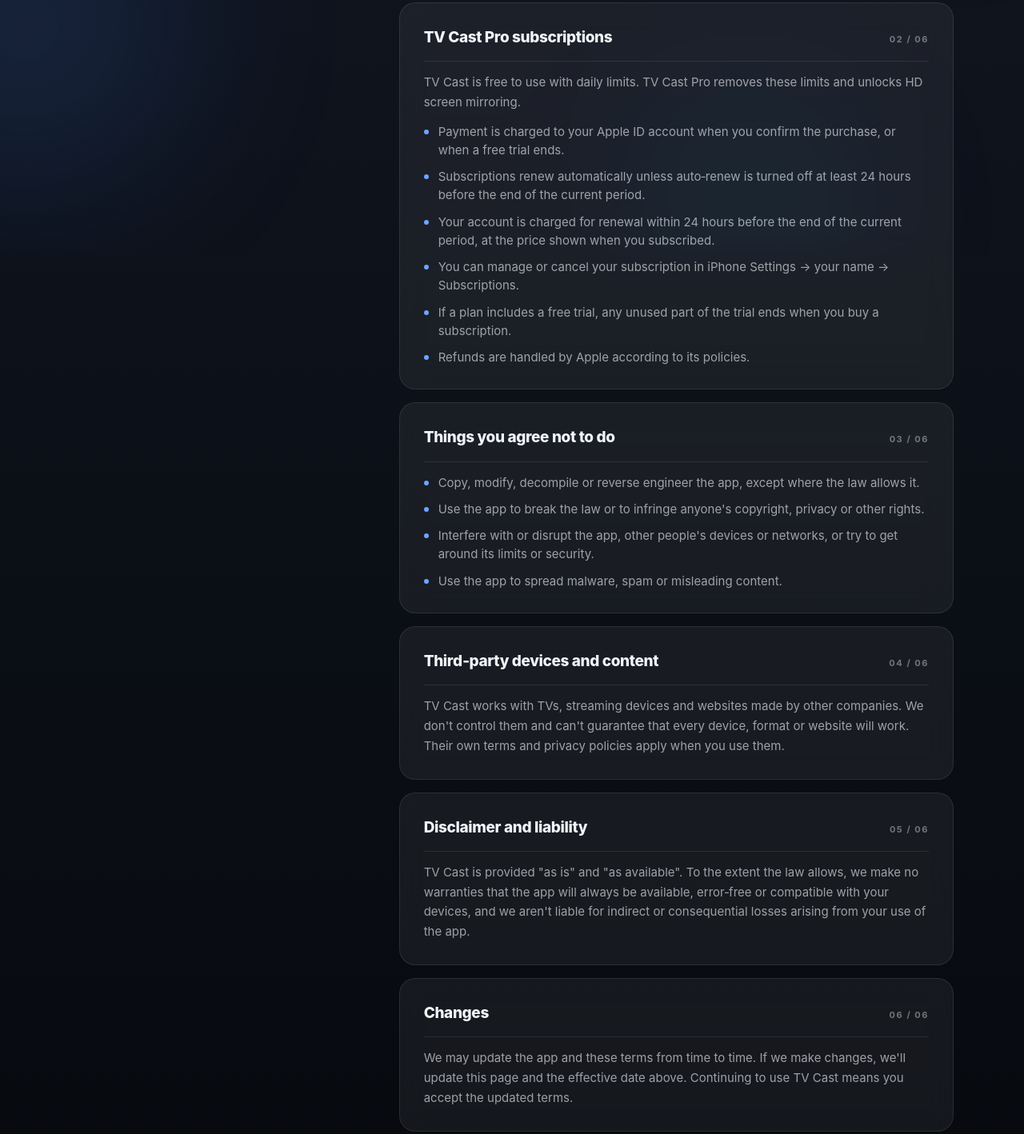
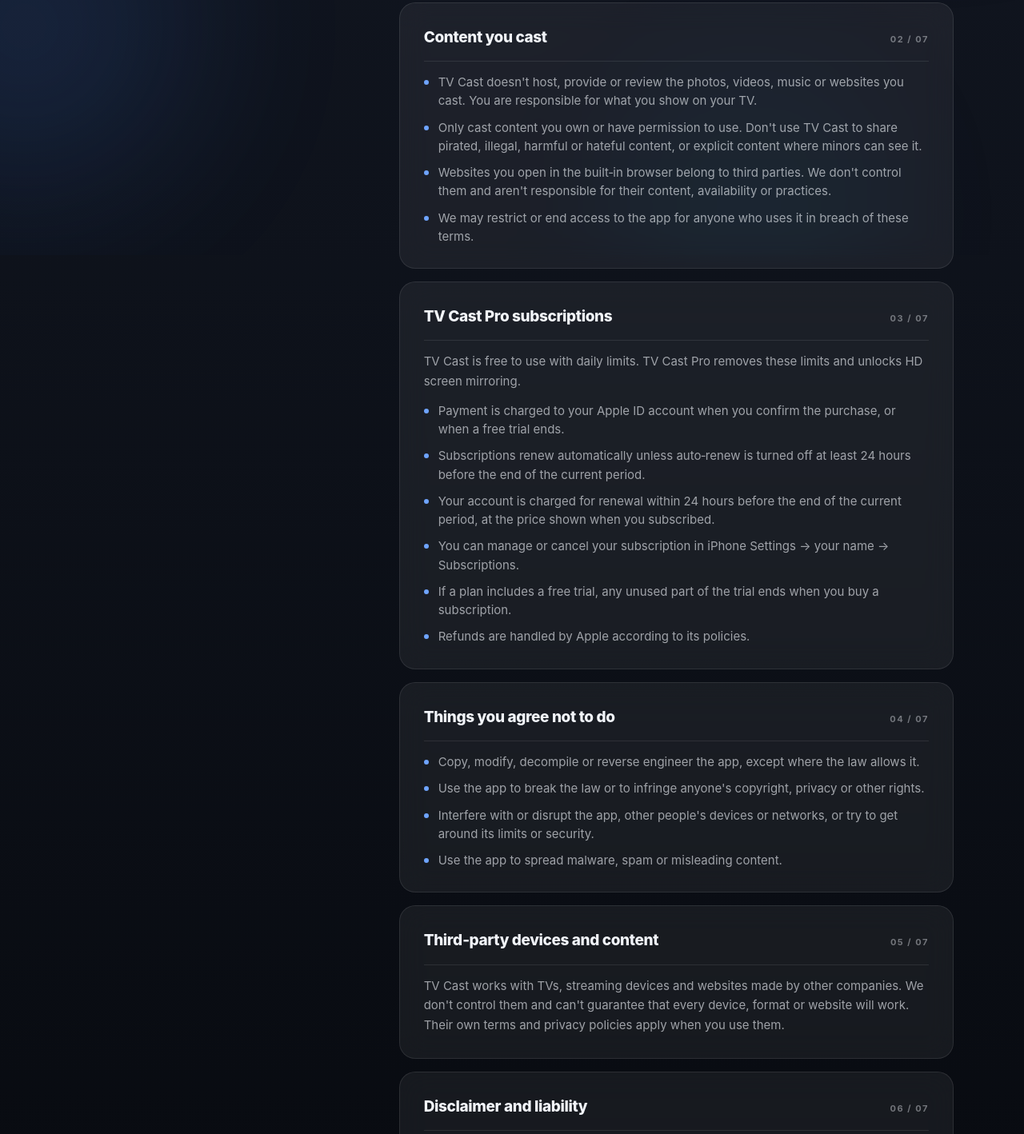
Before and after one commit to DoHiep990507/tvcast-legal, a plain HTML site: page terms.html in a window 1280 px wide. Shown: the part 481-1899 px from the top of the page at 80% size. Drawn offline with Linux system fonts and the light colour scheme.

Commit message:
Add Content you cast section to Terms of Use

```diff
--- a/terms.html
+++ b/terms.html
@@ -44,27 +44,31 @@
         <div class="editorial-flow">
           <div class="policy-cards">
             <article class="glass-card policy-card">
-              <div class="policy-card-head"><h2 class="policy-title">Using TV Cast</h2><span class="section-num">01 / 06</span></div>
+              <div class="policy-card-head"><h2 class="policy-title">Using TV Cast</h2><span class="section-num">01 / 07</span></div>
               <div class="policy-body"><p>TV Cast lets you send photos, videos, music, web videos and your screen from your iPhone to compatible TVs on your own network. You may use the app for personal, non‑commercial purposes, subject to these terms and Apple's <a href="https://www.apple.com/legal/internet-services/itunes/dev/stdeula/">Licensed Application End User License Agreement</a>.</p><p>You are responsible for the content you cast and for having the rights to show it. Some websites and services don't allow their content to be cast, and TV Cast doesn't work around those restrictions.</p></div>
             </article>
             <article class="glass-card policy-card">
-              <div class="policy-card-head"><h2 class="policy-title">TV Cast Pro subscriptions</h2><span class="section-num">02 / 06</span></div>
+              <div class="policy-card-head"><h2 class="policy-title">Content you cast</h2><span class="section-num">02 / 07</span></div>
+              <div class="policy-body"><ul class="bullet-list"><li>TV Cast doesn't host, provide or review the photos, videos, music or websites you cast. You are responsible for what you show on your TV.</li><li>Only cast content you own or have permission to use. Don't use TV Cast to share pirated, illegal, harmful or hateful content, or explicit content where minors can see it.</li><li>Websites you open in the built‑in browser belong to third parties. We don't control them and aren't responsible for their content, availability or practices.</li><li>We may restrict or end access to the app for anyone who uses it in breach of these terms.</li></ul></div>
+            </article>
+            <article class="glass-card policy-card">
+              <div class="policy-card-head"><h2 class="policy-title">TV Cast Pro subscriptions</h2><span class="section-num">03 / 07</span></div>
               <div class="policy-body"><p>TV Cast is free to use with daily limits. TV Cast Pro removes these limits and unlocks HD screen mirroring.</p><ul class="bullet-list"><li>Payment is charged to your Apple ID account when you confirm the purchase, or when a free trial ends.</li><li>Subscriptions renew automatically unless auto‑renew is turned off at least 24 hours before the end of the current period.</li><li>Your account is charged for renewal within 24 hours before the end of the current period, at the price shown when you subscribed.</li><li>You can manage or cancel your subscription in iPhone Settings → your name → Subscriptions.</li><li>If a plan includes a free trial, any unused part of the trial ends when you buy a subscription.</li><li>Refunds are handled by Apple according to its policies.</li></ul></div>
             </article>
             <article class="glass-card policy-card">
-              <div class="policy-card-head"><h2 class="policy-title">Things you agree not to do</h2><span class="section-num">03 / 06</span></div>
+              <div class="policy-card-head"><h2 class="policy-title">Things you agree not to do</h2><span class="section-num">04 / 07</span></div>
               <div class="policy-body"><ul class="bullet-list"><li>Copy, modify, decompile or reverse engineer the app, except where the law allows it.</li><li>Use the app to break the law or to infringe anyone's copyright, privacy or other rights.</li><li>Interfere with or disrupt the app, other people's devices or networks, or try to get around its limits or security.</li><li>Use the app to spread malware, spam or misleading content.</li></ul></div>
             </article>
             <article class="glass-card policy-card">
-              <div class="policy-card-head"><h2 class="policy-title">Third‑party devices and content</h2><span class="section-num">04 / 06</span></div>
+              <div class="policy-card-head"><h2 class="policy-title">Third‑party devices and content</h2><span class="section-num">05 / 07</span></div>
               <div class="policy-body"><p>TV Cast works with TVs, streaming devices and websites made by other companies. We don't control them and can't guarantee that every device, format or website will work. Their own terms and privacy policies apply when you use them.</p></div>
             </article>
             <article class="glass-card policy-card">
-              <div class="policy-card-head"><h2 class="policy-title">Disclaimer and liability</h2><span class="section-num">05 / 06</span></div>
+              <div class="policy-card-head"><h2 class="policy-title">Disclaimer and liability</h2><span class="section-num">06 / 07</span></div>
               <div class="policy-body"><p>TV Cast is provided "as is" and "as available". To the extent the law allows, we make no warranties that the app will always be available, error‑free or compatible with your devices, and we aren't liable for indirect or consequential losses arising from your use of the app.</p></div>
             </article>
             <article class="glass-card policy-card">
-              <div class="policy-card-head"><h2 class="policy-title">Changes</h2><span class="section-num">06 / 06</span></div>
+              <div class="policy-card-head"><h2 class="policy-title">Changes</h2><span class="section-num">07 / 07</span></div>
               <div class="policy-body"><p>We may update the app and these terms from time to time. If we make changes, we'll update this page and the effective date above. Continuing to use TV Cast means you accept the updated terms.</p></div>
             </article>
           </div>
```
